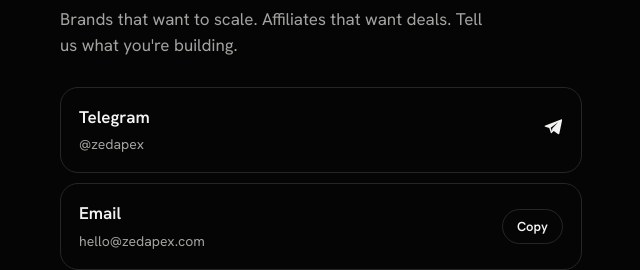
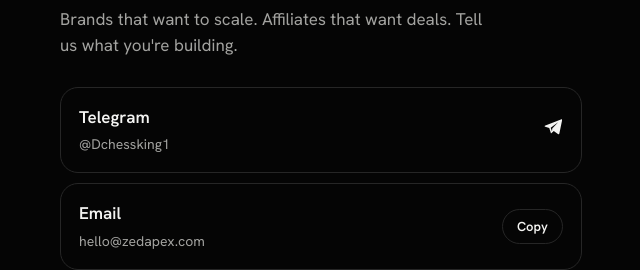
Before and after one commit to AdemolaAl/zedapex-site, a plain HTML site: page index.html in a window 1280 px wide. Shown: the part 6760-7030 px from the top of the page, 0-640 px from the left. Drawn offline with Linux system fonts and the light colour scheme.

Commit message:
Minor Updated

```diff
--- a/index.html
+++ b/index.html
@@ -480,7 +480,7 @@
 /* ===== Edit these: links and contacts ===== */
 const CONFIG = {
   email: 'hello@zedapex.com',
-  telegram: 'zedapex',            // Telegram username, without @
+  telegram: 'Dchessking1',            // Telegram username, without @
   voosquare: 'https://voosquare.com',
   products: [
     { name:'Joinvoo',  line:'Track every lead. Kill every fake. Telegram joins and deposits, sent back to your ads.', url:'https://joinvoo.com',  status:'live', logo:'assets/joinvoo.svg',  glow:'#5b3df5' },
```
